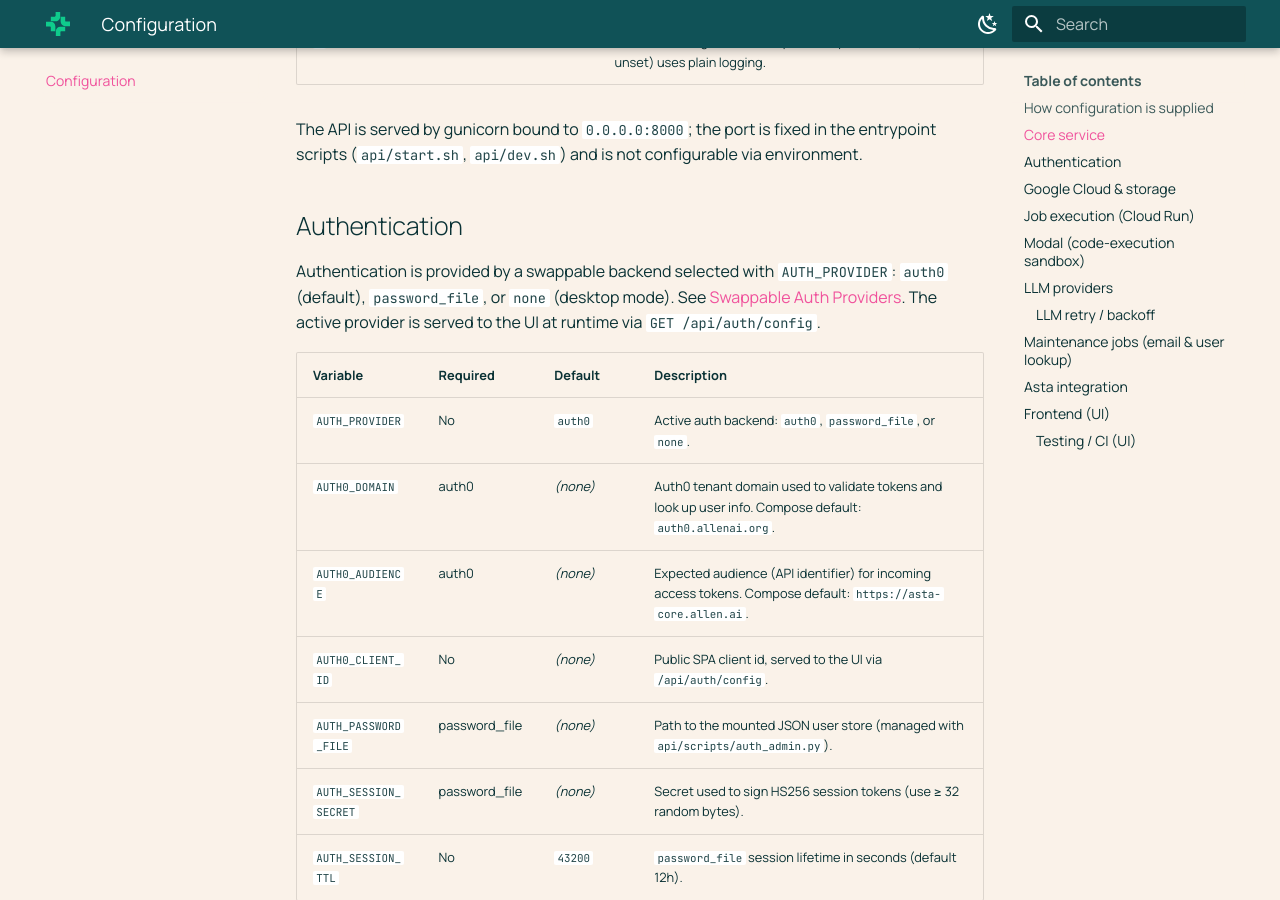
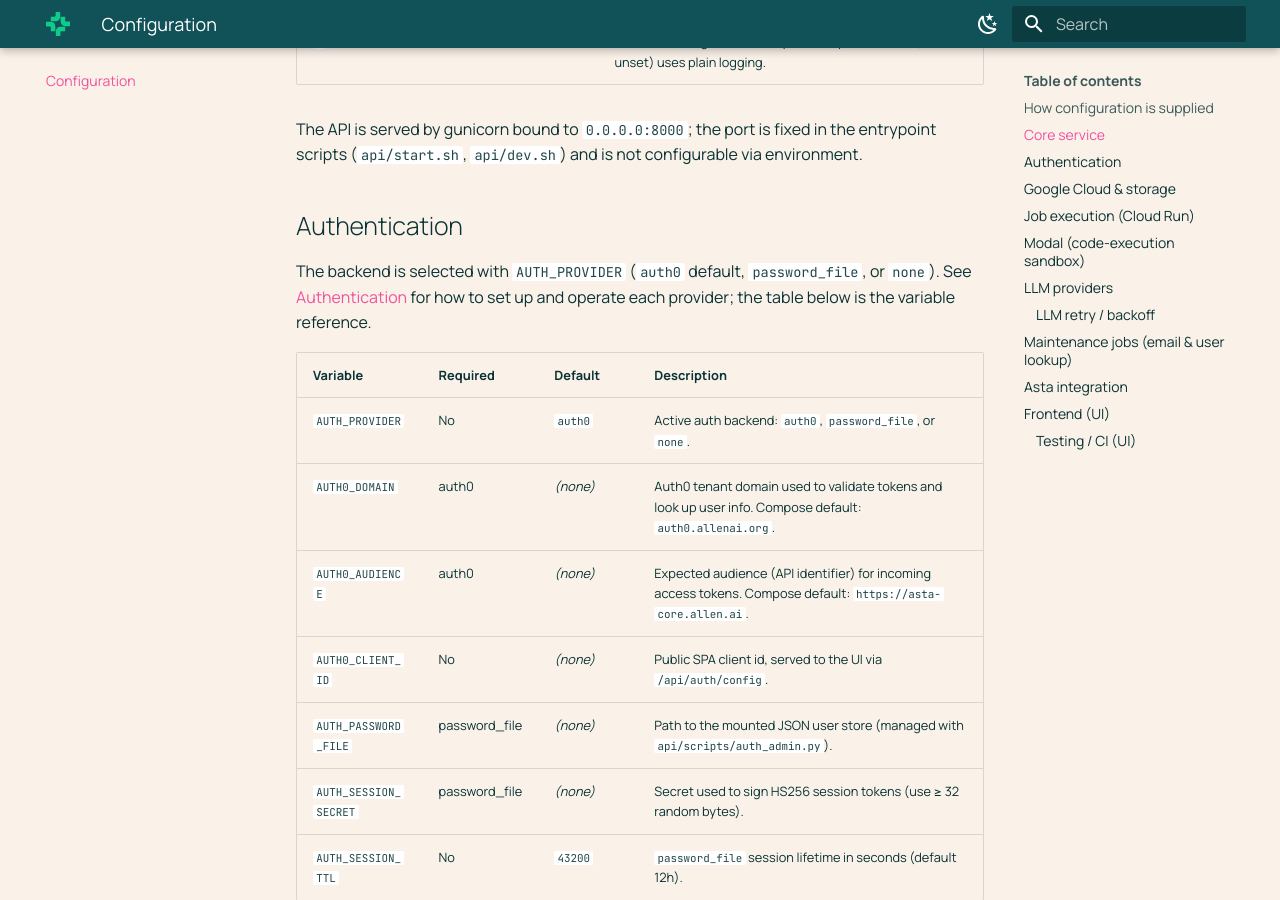
Before and after one commit to allenai/asta-autodiscovery, an MkDocs documentation site: the page built from docs/configuration.md, in a window 1280 px wide and 900 px high, scrolled down 914 px. Built offline with MkDocs 1.6.1 and Material for MkDocs 9.7.7, drawn with Linux system fonts in a browser that asks for light colours.

Commit message:
docs: add task-oriented Authentication guide; wire nav; DRY
Add docs/authentication.md — a skimmable setup guide covering the three auth
backends (auth0 / password_file / none): a comparison table, per-provider config
recipes, and the auth_admin.py CLI usage that previously had no user-facing home.

- mkdocs nav: add "Authentication"; add the design doc under "Design" (it was an
  unlinked orphan).
- DRY: authentication.md names vars and links to Configuration for their full
  reference rather than repeating them. Slim Configuration's auth intro to a
  pointer, and replace the design doc's operating/CLI section with a link to the
  guide (design doc stays focused on rationale/architecture).
- gitignore the mkdocs /site/ build output.

Verified: `mkdocs build --strict` produces no warnings for these pages/links.

Co-Authored-By: Claude Opus 4.8 (1M context) <noreply@anthropic.com>

```diff
--- a/docs/configuration.md
+++ b/docs/configuration.md
@@ -34,10 +34,9 @@ scripts (`api/start.sh`, `api/dev.sh`) and is not configurable via environment.
 
 ## Authentication
 
-Authentication is provided by a swappable backend selected with `AUTH_PROVIDER`:
-`auth0` (default), `password_file`, or `none` (desktop mode). See
-[Swappable Auth Providers](design/auth-providers.md). The active provider is served
-to the UI at runtime via `GET /api/auth/config`.
+The backend is selected with `AUTH_PROVIDER` (`auth0` default, `password_file`, or
+`none`). See [Authentication](authentication.md) for how to set up and operate each
+provider; the table below is the variable reference.
 
 | Variable | Required | Default | Description |
 | --- | --- | --- | --- |
--- a/mkdocs.yml
+++ b/mkdocs.yml
@@ -36,6 +36,7 @@ plugins:
 nav:
   - Home: index.md
   - Configuration: configuration.md
+  - Authentication: authentication.md
   - Autodiscovery:
       - Surprisal Normalization: autodiscovery/surprisal_normalization.md
   - Code Execution:
@@ -46,6 +47,8 @@ nav:
   - API Reference:
       - AutoDiscovery Modal: api/autodiscovery_modal.md
       - Code Execution: api/code_execution.md
+  - Design:
+      - Swappable Auth Providers: design/auth-providers.md
 
 markdown_extensions:
   - pymdownx.highlight:
```
Also changed, not shown: docs/authentication.md (added, +79 -0 lines), docs/design/auth-providers.md (+3 -16 lines), 1 other file.
